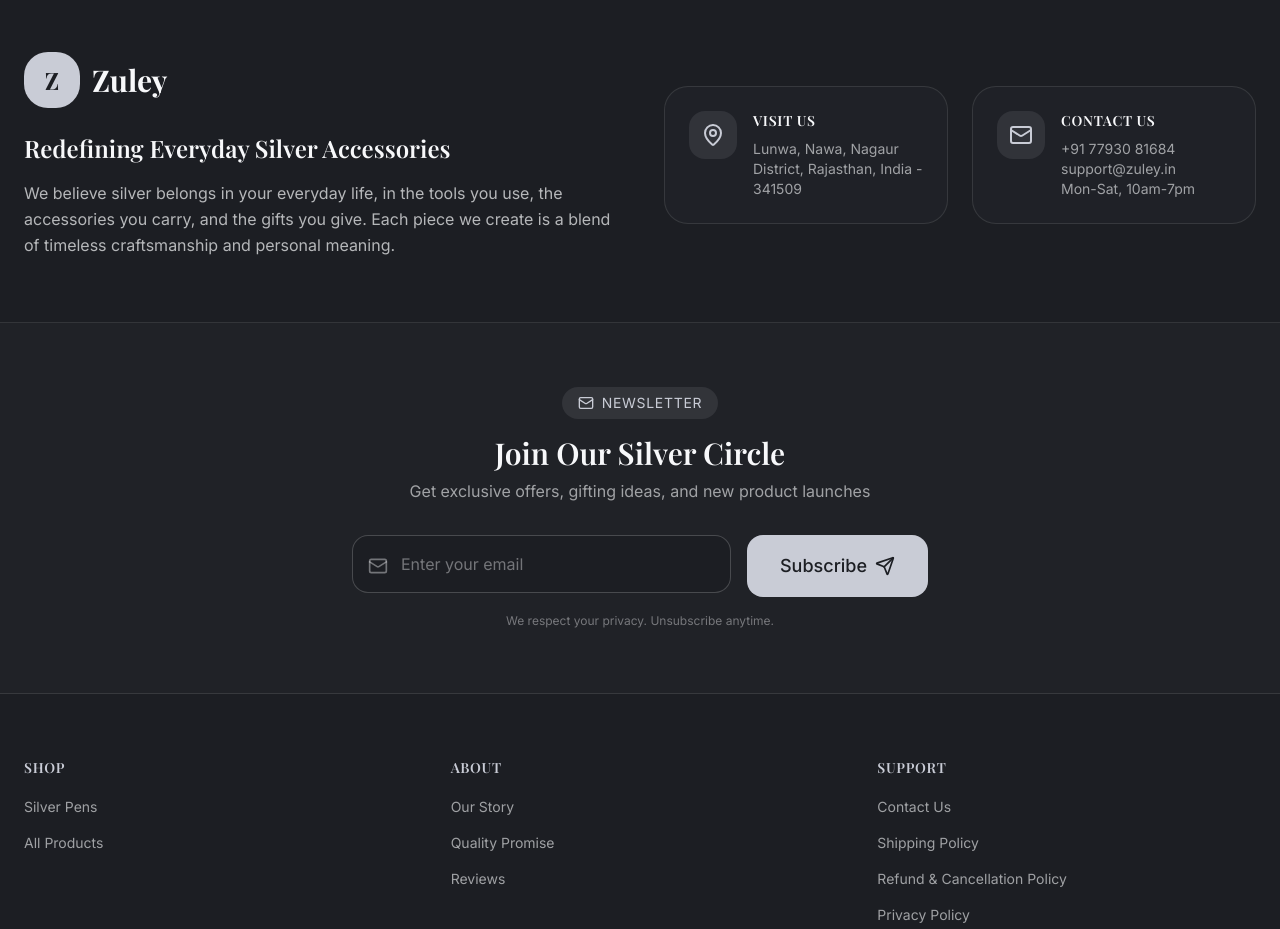
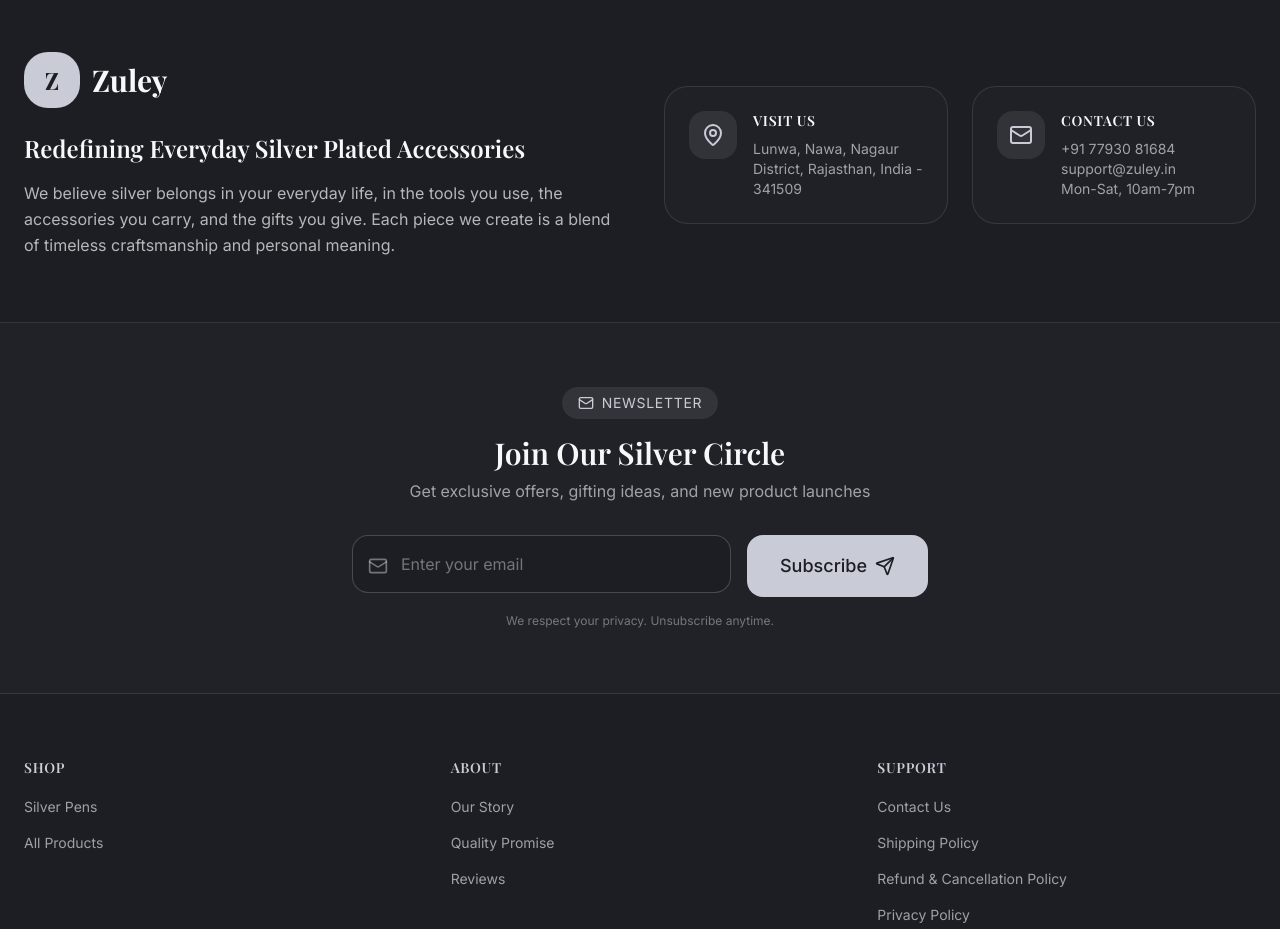
Before and after one commit to Zuley-tech-team/zuley-landing-page, a React (Vite) app in the folder Client/: page /terms in a window 1280 px wide. Shown: the part 4780-5709 px from the top of the page. Built offline with nearby package versions, Linux system fonts and the light colour scheme; no server answers.

Commit message:
content changes pushed

```diff
--- a/Client/src/App.tsx
+++ b/Client/src/App.tsx
@@ -101,7 +101,7 @@
             element={withMeta(
               <ProductDetailPage />,
               'Product Details',
-              'View product details, personalization options, and checkout for premium silver accessories.',
+              'View product details, personalization options, and checkout for premium silver plated accessories.',
               '/products'
             )}
           />
--- a/Client/src/components/home/Footer.tsx
+++ b/Client/src/components/home/Footer.tsx
@@ -73,7 +73,7 @@
                                 <span className="font-heading text-3xl font-bold text-pearl">Zuley</span>
                             </div>
                             <h3 className="font-heading text-xl md:text-2xl font-semibold mb-4">
-                                Redefining Everyday Silver Accessories
+                                Redefining Everyday Silver Plated Accessories
                             </h3>
                             <p className="font-body text-pearl/70 leading-relaxed">
                                 We believe silver belongs in your everyday life, in the tools you use,
--- a/Client/src/pages/AboutPage.tsx
+++ b/Client/src/pages/AboutPage.tsx
@@ -42,10 +42,10 @@
                 <section className="bg-white border-b border-charcoal/10">
                     <div className="max-w-7xl mx-auto px-6 py-16 md:py-22">
                         <h1 className="font-heading text-4xl md:text-5xl lg:text-6xl font-bold text-charcoal max-w-3xl leading-tight">
-                            Redefining Everyday Silver Accessories
+                            Redefining Everyday Silver Plated Accessories
                         </h1>
                         <p className="font-body text-lg text-charcoal/70 max-w-3xl mt-6 leading-relaxed">
-                            We create premium silver accessories that belong in everyday life. Each piece blends utility, elegance,
+                            We create premium silver plated accessories that belong in everyday life. Each piece blends utility, elegance,
                             and personal meaning so your daily essentials can carry your identity.
                         </p>
                     </div>
--- a/Client/src/pages/CorporatePage.tsx
+++ b/Client/src/pages/CorporatePage.tsx
@@ -117,7 +117,7 @@
                             Premium Personalized Silver Gifts for Your Brand and People
                         </h1>
                         <p className="font-body text-lg text-pearl/70 max-w-2xl mt-5 leading-relaxed">
-                            Elevate employee and client gifting with custom-branded silver accessories delivered with reliability at scale.
+                            Elevate employee and client gifting with custom-branded silver plated accessories delivered with reliability at scale.
                         </p>
                     </div>
                 </section>
--- a/Client/src/pages/ProductsPage.tsx
+++ b/Client/src/pages/ProductsPage.tsx
@@ -124,7 +124,7 @@
                                 {getTitle()}
                             </h1>
                             <p className="font-body text-base md:text-lg text-charcoal/60 max-w-2xl mx-auto">
-                                Discover our exquisite collection of handcrafted silver accessories. Each piece is a testament to timeless elegance and superior craftsmanship.
+                                Discover our exquisite collection of handcrafted silver plated accessories. Each piece is a testament to timeless elegance and superior craftsmanship.
                             </p>
                         </div>
 
--- a/Client/src/pages/legal/RefundPolicyPage.tsx
+++ b/Client/src/pages/legal/RefundPolicyPage.tsx
@@ -83,6 +83,8 @@
 
                             <h3 className="font-semibold text-charcoal mb-2">a) Refund Approval</h3>
                             <p className="mb-6">Once a return is approved and inspected, refunds will be initiated.</p>
+
+                            <p className="mb-6">For replacement, exchange, or damaged products, we will process the exchange within 5 days of receiving the returned product. The replacement item will be delivered within 6 working days thereafter.</p>
 
                             <h3 className="font-semibold text-charcoal mb-2">b) Refund Method</h3>
                             <ul className="list-disc pl-6 mb-6 space-y-1">
```
